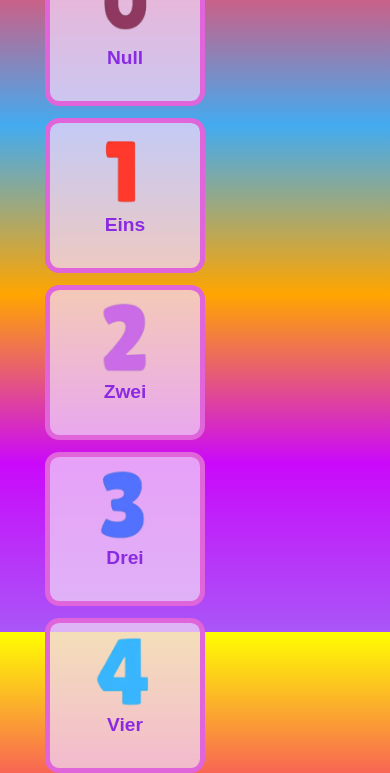
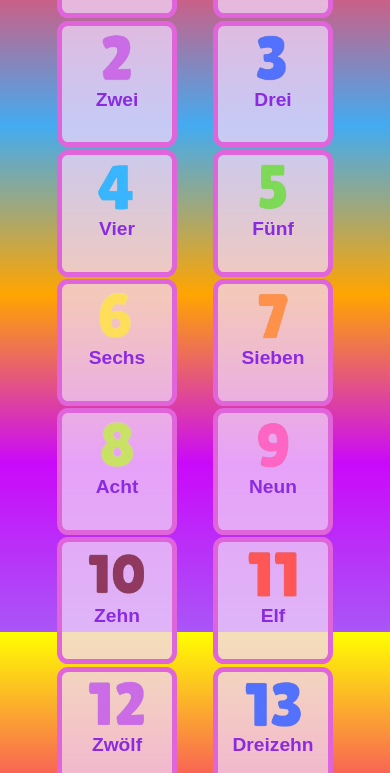
Before and after one commit to MaViSunshine/German-Learning-Audioboard, a plain HTML site: page index.html in a window 390 px wide. Shown: the part 212-985 px from the top of the page. Drawn offline with Linux system fonts and the light colour scheme.

Commit message:
Add files via upload

```diff
--- a/style.css
+++ b/style.css
@@ -25,8 +25,8 @@ section{
     align-items: center;
     justify-content: space-between;
     flex-wrap: wrap;
+}
 
-}
 .cards{
     width: 70%;
     height: auto;
@@ -77,3 +77,42 @@ h2{
     text-align: center;
     font-size: 1.2rem;
 }
+/* ******************************************
+************MOBILE STYLES*****************
+****************************************** */
+
+
+@media (max-width: 650px) {
+    .card {
+        width: 120px;
+        height: 100px;
+        margin: 0.1em;
+        font-size: 1.2rem;
+    }
+
+    .card img {
+        max-width: 4rem;
+        max-height: 4rem;
+    }
+}
+
+@media (max-width: 505px) {
+    .main-title{
+    font-size: 2rem;
+   }
+
+   .card {
+    width: 120px;
+    height: 100px;
+    margin: 0.1em;
+    font-size: 0.8rem;
+    }
+    .card-container {
+        width: 100%;
+        height: auto;
+        display: flex;
+        align-items: center;
+        justify-content: space-around;
+        flex-wrap: wrap;
+    }
+}
```
